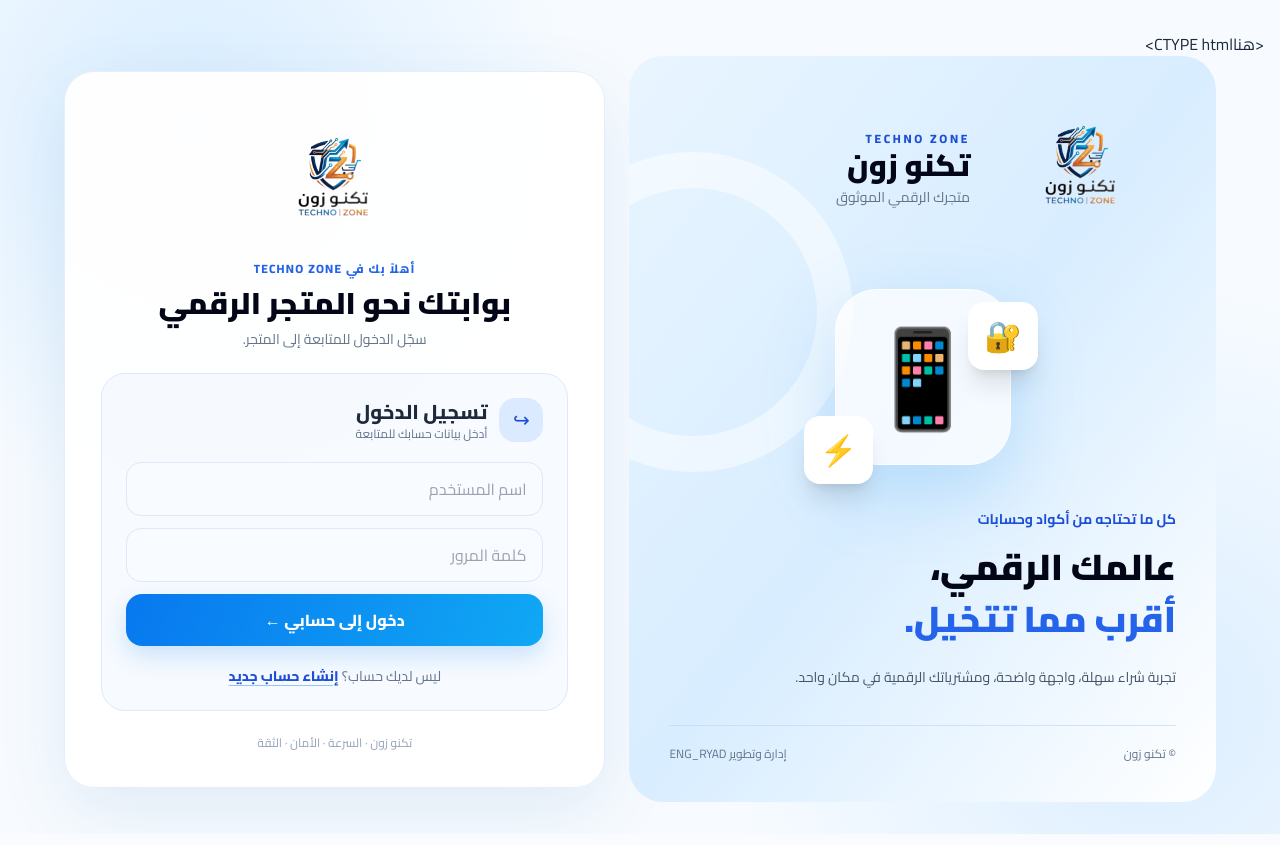
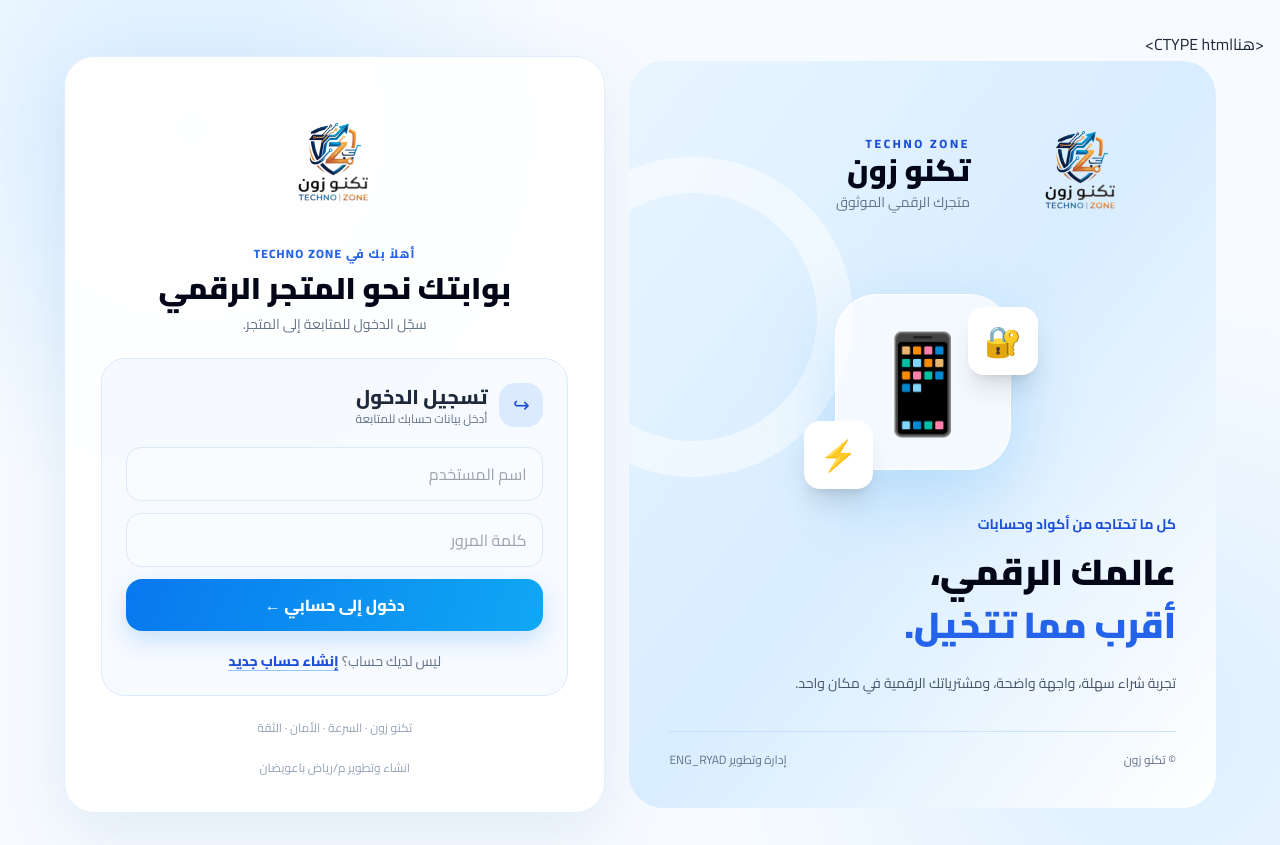
Before and after one commit to rryyaadd/techno-zone, a FastAPI app: page /login in a window 1280 px wide. Run offline with FastAPI, Linux system fonts and the light colour scheme; some libraries are stand-ins or nearby versions.

Commit message:
Update login.html

```diff
--- a/templates/login.html
+++ b/templates/login.html
@@ -74,6 +74,7 @@
         </form>
       </div>
       <p class="mt-6 text-center text-xs text-slate-400">تكنو زون · السرعة · الأمان · الثقة</p>
+      <p class="mt-6 text-center text-xs text-slate-400">انشاء وتطوير م/رياض باعويضان</p>
     </section>
   </main>
 </body>
```
